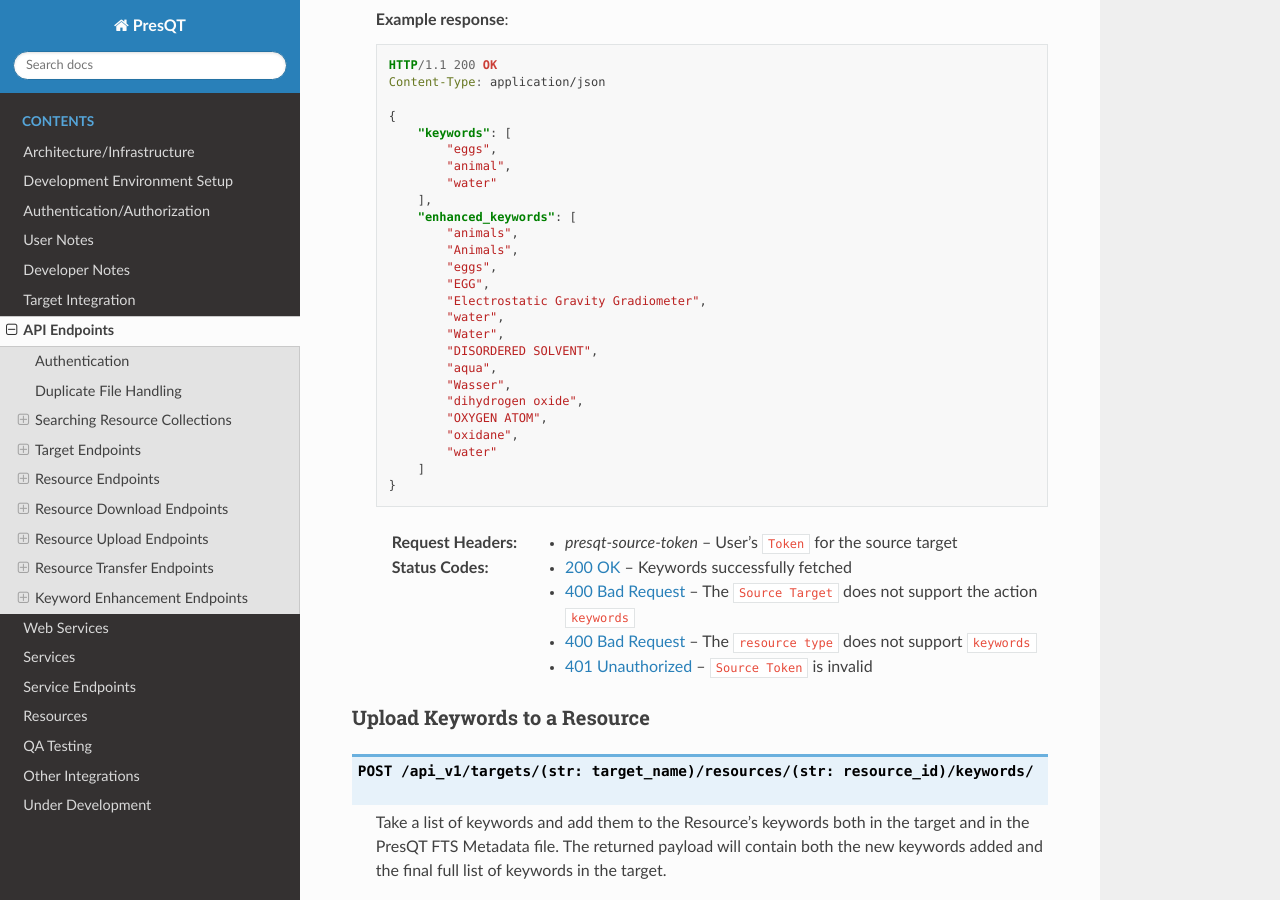
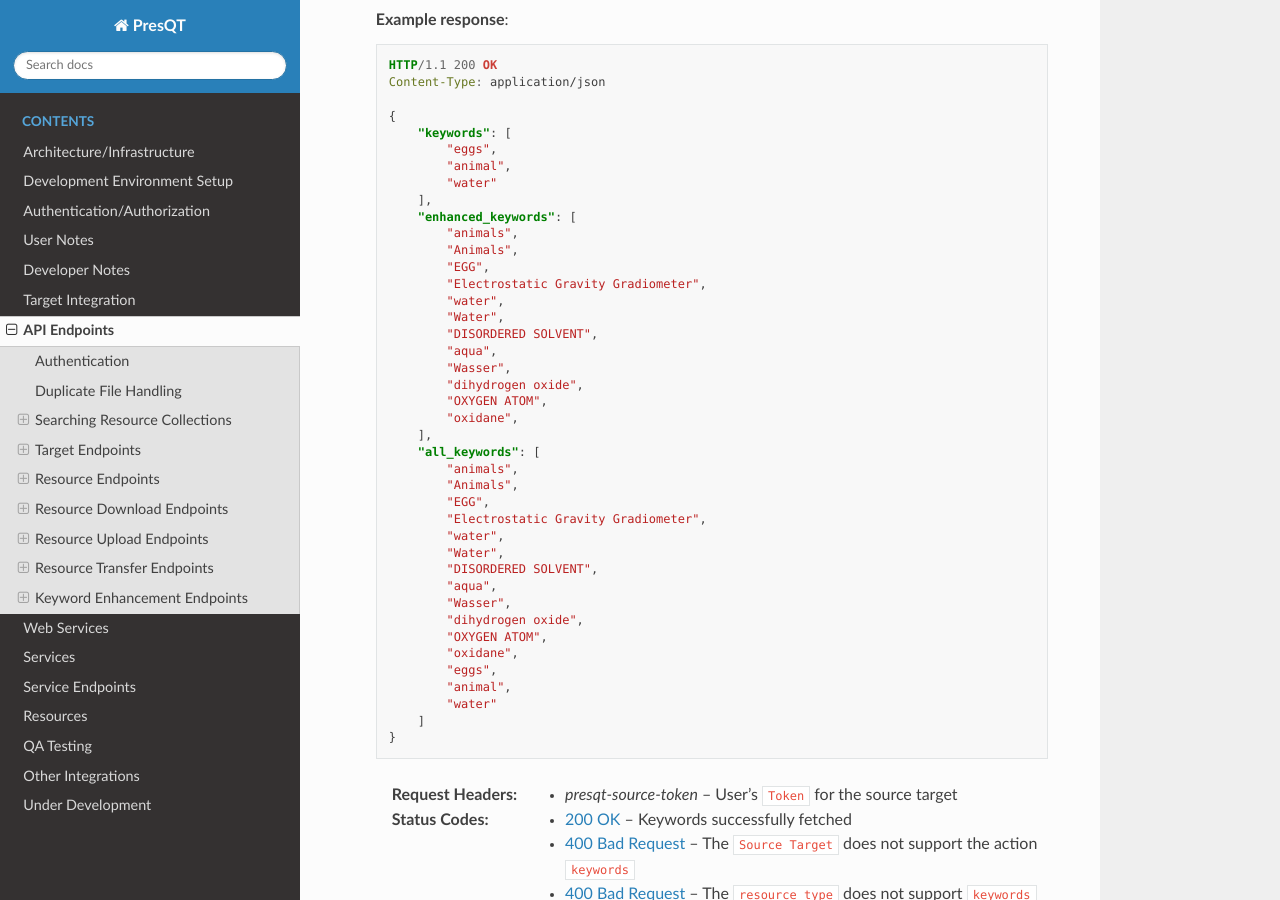
Before and after one commit to Lucy-Family-Institute/presqt, a Sphinx documentation site: the page built from docs/api_endpoints.rst, in a window 1280 px wide and 900 px high, scrolled down 21998 px. Built offline with Sphinx 7.4.7 and the Read the Docs theme 2.0.0, drawn with Linux system fonts in a browser that asks for light colours.

```diff
--- a/docs/api_endpoints.rst
+++ b/docs/api_endpoints.rst
@@ -1093,6 +1092,22 @@ Get a Resource's Keywords And Keyword Enhancements
                 "dihydrogen oxide",
                 "OXYGEN ATOM",
                 "oxidane",
+            ],
+            "all_keywords": [
+                "animals",
+                "Animals",
+                "EGG",
+                "Electrostatic Gravity Gradiometer",
+                "water",
+                "Water",
+                "DISORDERED SOLVENT",
+                "aqua",
+                "Wasser",
+                "dihydrogen oxide",
+                "OXYGEN ATOM",
+                "oxidane",
+                "eggs",
+                "animal",
                 "water"
             ]
         }
--- a/docs/target_integration.rst
+++ b/docs/target_integration.rst
@@ -41,7 +41,7 @@ Target Collection/Details
     **Target JSON Example:**
 
         .. code-block:: json
-e
+
             {
                 "name": "osf",
                 "readable_name": "OSF",
```
Also changed, not shown: other parts of docs/api_endpoints.rst (+0 -1 lines), 4 other files.
